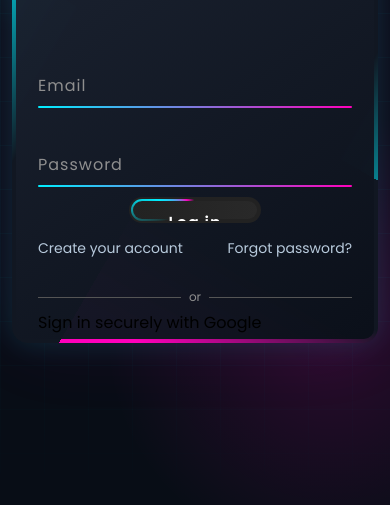
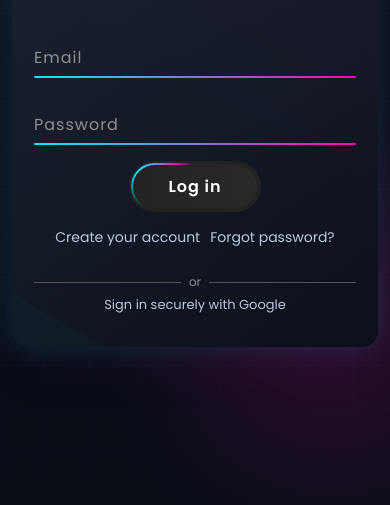
Before and after one commit to sankalpgp/CardKatta, a website: page login_index.html in a window 390 px wide. Shown: the part 339-844 px from the top of the page. Drawn offline with Linux system fonts and the light colour scheme.

Commit message:
Optimize login layout for mobile screens

```diff
--- a/login_style.css
+++ b/login_style.css
@@ -153,6 +153,10 @@ body::before{
     align-self: center;
     margin-top: 8px;
 }
+.imp-links span{
+    color: #b8cadc;
+    font-size: 13px;
+}
 .box form h2{
     color: #fff;
     font-size: 34px;
@@ -278,6 +282,7 @@ body::before{
 .btn{
     position: relative;
     isolation: isolate;
+    z-index: 0;
     align-self: center;
     display: block;
     width: 132px;
@@ -343,6 +348,10 @@ body::before{
     }
     .box{
         width: min(380px, 100%);
+        min-height: 0;
+        height: auto;
+        max-height: calc(100vh - 24px);
+        overflow-y: auto;
     }
     .input-box{
         width: 100%;
@@ -350,9 +359,50 @@ body::before{
     .box form{
         padding-left: 22px;
         padding-right: 22px;
+        position: relative;
+        inset: auto;
+        min-height: 0;
+        padding-top: 24px;
+        padding-bottom: 24px;
     }
     .imp-links{
         gap: 10px;
         flex-wrap: wrap;
     }
+    .box::before,
+    .box::after,
+    .border-line::before,
+    .border-line::after{
+        width: 200%;
+        height: 200%;
+    }
+    .box form h2{
+        font-size: 30px;
+    }
+    .input-box{
+        margin-top: 18px;
+    }
+    .input-box input{
+        padding-top: 16px;
+        padding-bottom: 8px;
+    }
+    .input-box span{
+        padding-top: 16px;
+        padding-bottom: 8px;
+    }
+    .input-box input:valid ~ span,
+    .input-box input:focus ~ span,
+    .input-box input:not(:placeholder-shown) ~ span{
+        transform: translateY(-28px);
+    }
+    .btn{
+        margin-top: 16px;
+    }
+    .imp-links{
+        justify-content: center;
+        text-align: center;
+    }
+    .google-divider{
+        margin-top: 10px;
+    }
 }
```
